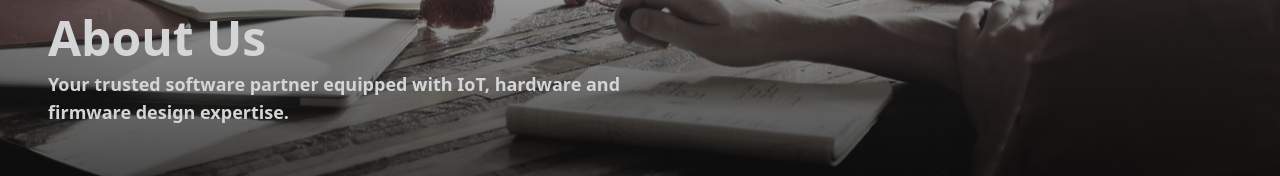
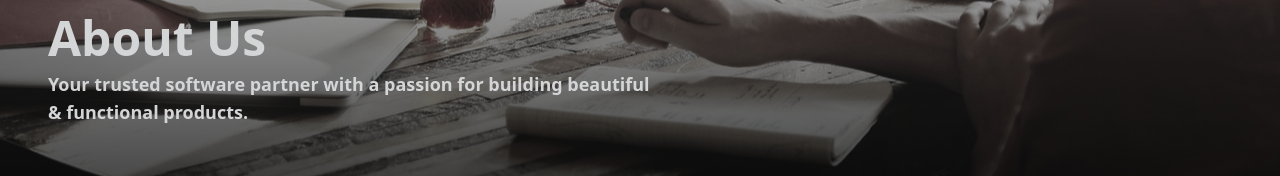
Before and after one commit to jdx-code/zs-react, a React (Create React App) app: page /about in a window 1280 px wide. Shown: the part 335-511 px from the top of the page. Built offline with nearby package versions, Linux system fonts and the light colour scheme.

Commit message:
Added route to logo

```diff
--- a/src/Pages/About.jsx
+++ b/src/Pages/About.jsx
@@ -14,7 +14,7 @@ const About = () => {
             <div className='aboutClass w-full h-[500px]'>
                 <div className='px-12 py-[245px] flex flex-col flex-wrap justify-center text-gray-300 md:w-[700px]'>
                     <h1 className='text-4xl font-black py-2 md:text-5xl'>About Us</h1>
-                    <p className='w-[300px]  text-md font-black md:text-lg md:w-full'>Your trusted software partner equipped with IoT, hardware and firmware design expertise. </p>
+                    <p className='w-[300px]  text-md font-black md:text-lg md:w-full'>Your trusted software partner with a passion for building beautiful & functional products.</p>
                 </div>
             </div>
             <div className='flex flex-col-reverse items-center md:flex-row my-12 text-sm sm:text-lg'>
--- a/src/components/Navbar.jsx
+++ b/src/components/Navbar.jsx
@@ -13,7 +13,11 @@ const Navbar = () =>{
     return(
         <div>
             <div id="navbar" className="flex justify-between items-center h-24 w-full mx-auto px-4 text-white">
-                <h1 className="w-full text-green-100 text-2xl font-bold uppercase m-4">ZEPHYR SOLUTIONS</h1>
+                <h1 className="w-full text-green-100 text-2xl font-bold uppercase m-4">
+                    <NavLink to="/">
+                        ZEPHYR SOLUTIONS
+                    </NavLink>
+                </h1>
                 <ul className="hidden md:flex">
                     <li className="p-4">
                         <NavLink
```
